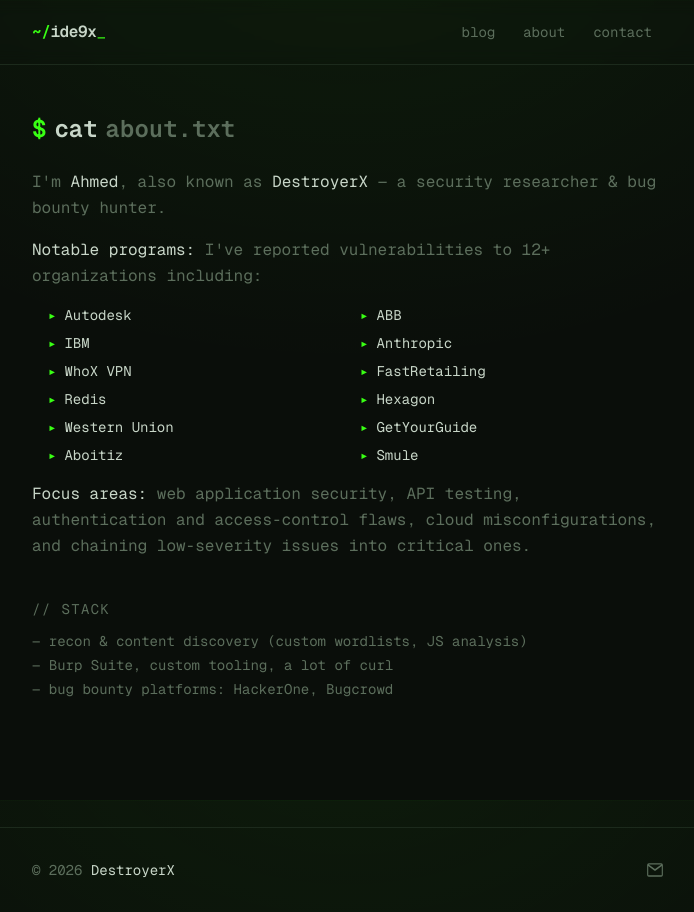
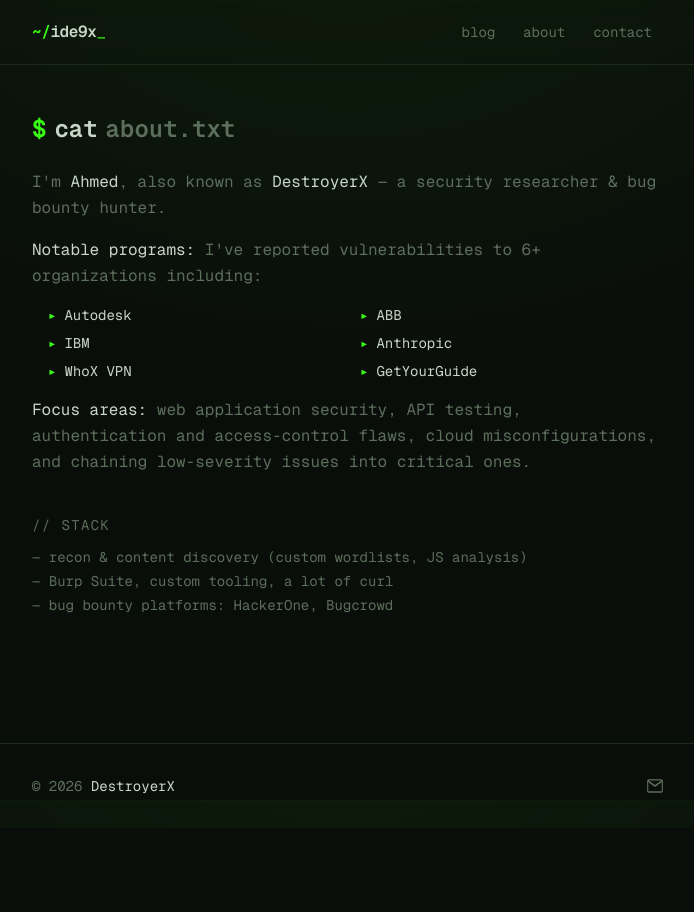
Before and after one commit to iide9x/ide9x.dev, a Next.js app: page /about in a window 1280 px wide. Shown: the whole page, without its empty margins (292-986 px from the left). After the commit the page ends 828 px from the top, so only its background shows below. Built offline with nearby package versions, Linux system fonts and the light colour scheme.

Commit message:
About: keep only Autodesk, ABB, IBM, Anthropic, WhoX VPN, GetYourGuide

```diff
--- a/src/app/about/page.tsx
+++ b/src/app/about/page.tsx
@@ -13,13 +13,7 @@
     "IBM",
     "Anthropic",
     "WhoX VPN",
-    "FastRetailing",
-    "Redis",
-    "Hexagon",
-    "Western Union",
     "GetYourGuide",
-    "Aboitiz",
-    "Smule",
   ];
 
   return (
```
